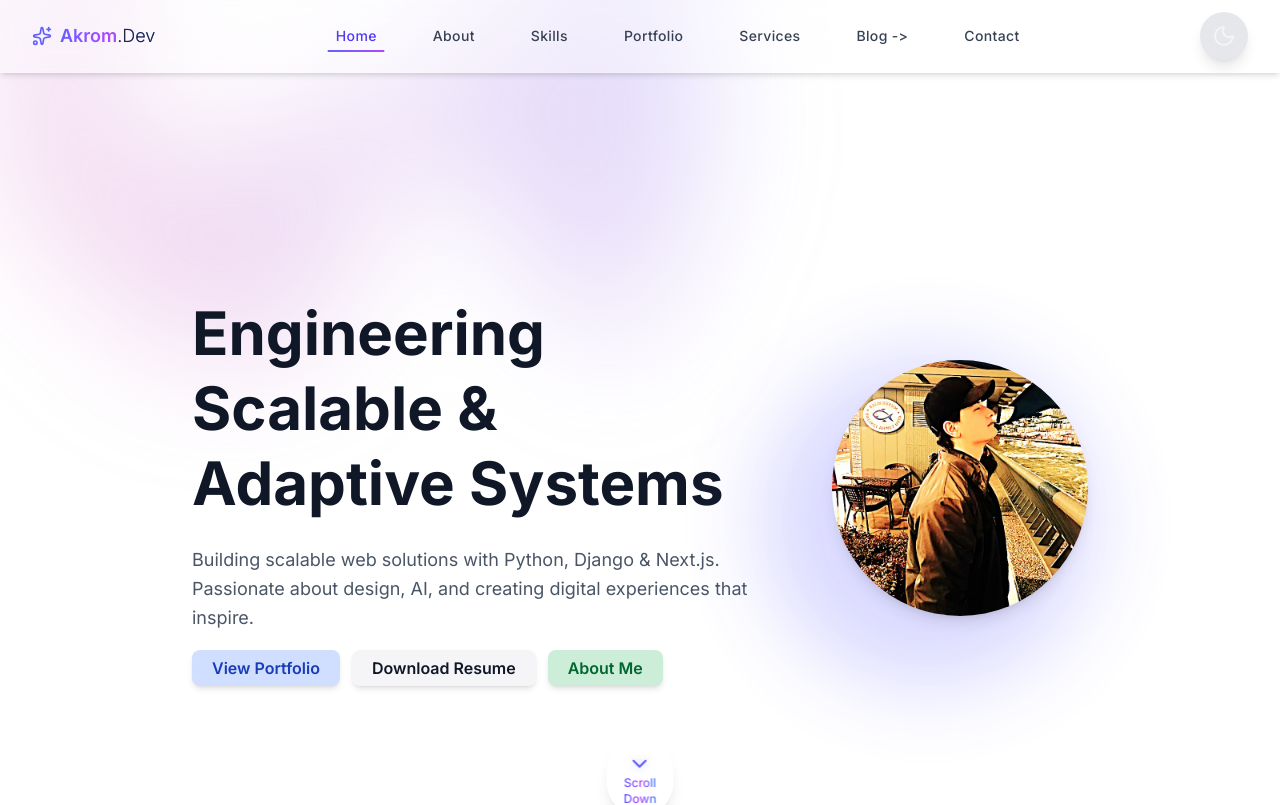
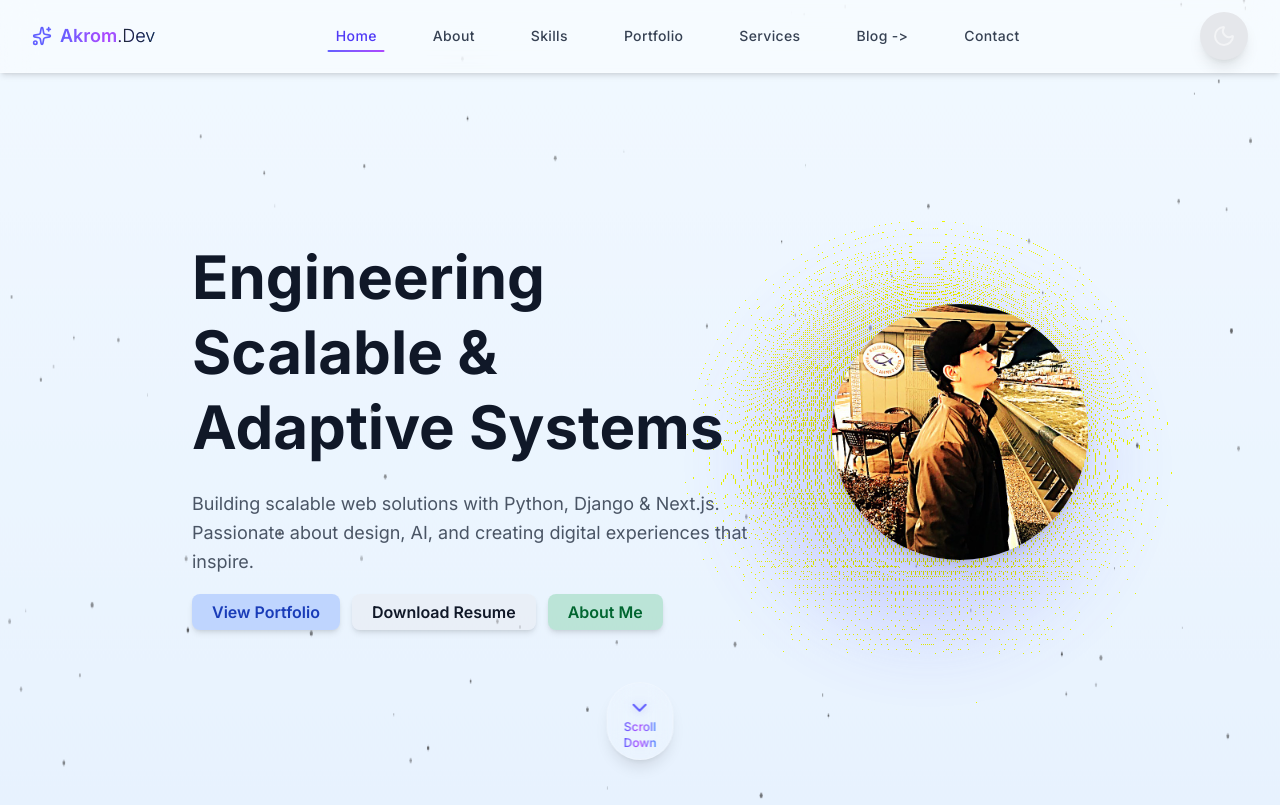
Before and after one commit to RustamovAkrom/NextJS-Portfolio, a Next.js app: page / in a window 1280 px wide. Shown: the top 805 px of the page. Built offline with nearby package versions, Linux system fonts and the light colour scheme.

Commit message:
fix: error in style

```diff
--- a/src/components/BagroundAnimation.tsx
+++ b/src/components/BagroundAnimation.tsx
@@ -1,159 +1,159 @@
+"use client";
+
+import { useEffect, useRef } from "react";
+
+interface BackgroundAnimationProps {
+  children: React.ReactNode;
+  config?: {
+    numStars?: number;
+    speed?: number;
+    darkGradient?: [string, string];
+    lightGradient?: [string, string];
+  };
+}
+
+export default function BackgroundAnimation({ children, config }: BackgroundAnimationProps) {
+  const canvasRef = useRef<HTMLCanvasElement>(null);
+
+  useEffect(() => {
+    const canvas = canvasRef.current;
+    if (!canvas) return;
+    const ctx = canvas.getContext("2d");
+    if (!ctx) return;
+
+    // Настройки (по умолчанию + кастомизация)
+    const {
+      numStars = 120,
+      speed = 0.15,
+      darkGradient = ["#050510", "#0a0a2a"],
+      lightGradient = ["#f5f9ff", "#dbeafe"],
+    } = config || {};
+
+    let stars: {
+      x: number;
+      y: number;
+      vx: number;
+      vy: number;
+      radius: number;
+      alpha: number;
+      flicker: number;
+    }[] = [];
+
+    const resize = () => {
+      canvas.width = window.innerWidth;
+      canvas.height = window.innerHeight;
+      stars = Array.from({ length: numStars }).map(() => ({
+        x: Math.random() * canvas.width,
+        y: Math.random() * canvas.height,
+        vx: (Math.random() - 0.5) * speed,
+        vy: (Math.random() - 0.5) * speed,
+        radius: Math.random() * 1.3 + 0.3,
+        alpha: Math.random() * 0.6 + 0.4,
+        flicker: Math.random() * 0.015 + 0.005,
+      }));
+    };
+
+    resize();
+    window.addEventListener("resize", resize);
+
+    const animate = () => {
+      const isDark = document.documentElement.classList.contains("dark");
+
+      // Градиентный фон
+      const gradient = ctx.createLinearGradient(0, 0, 0, canvas.height);
+      const [g1, g2] = isDark ? darkGradient : lightGradient;
+      gradient.addColorStop(0, g1);
+      gradient.addColorStop(1, g2);
+      ctx.fillStyle = gradient;
+      ctx.fillRect(0, 0, canvas.width, canvas.height);
+
+      // Анимация звёзд
+      stars.forEach((star) => {
+        star.x += star.vx;
+        star.y += star.vy;
+
+        // Отражение от границ
+        if (star.x < 0 || star.x > canvas.width) star.vx *= -1;
+        if (star.y < 0 || star.y > canvas.height) star.vy *= -1;
+
+        // Эффект мерцания
+        star.alpha += star.flicker * (Math.random() > 0.5 ? 1 : -1);
+        star.alpha = Math.min(1, Math.max(0.3, star.alpha));
+
+        ctx.beginPath();
+        ctx.arc(star.x, star.y, star.radius, 0, Math.PI * 2);
+        ctx.fillStyle = isDark
+          ? `rgba(255,255,255,${star.alpha})`
+          : `rgba(0,0,0,${star.alpha * 0.8})`;
+        ctx.fill();
+      });
+
+      // Лёгкий слой для "глубины"
+      ctx.fillStyle = isDark
+        ? "rgba(15,15,35,0.25)"
+        : "rgba(255,255,255,0.18)";
+      ctx.fillRect(0, 0, canvas.width, canvas.height);
+
+      requestAnimationFrame(animate);
+    };
+
+    animate();
+
+    return () => window.removeEventListener("resize", resize);
+  }, [config]);
+
+  return (
+    <div className="relative w-full min-h-screen overflow-hidden">
+      <canvas
+        ref={canvasRef}
+        className="absolute inset-0 -z-10 h-full w-full"
+      />
+      <div className="relative z-10">{children}</div>
+    </div>
+  );
+}
+
+
+// // components/BackgroundAnimation.tsx
 // "use client";
 
-// import { useEffect, useRef } from "react";
+// import { ReactNode } from "react";
 
-// interface BackgroundAnimationProps {
-//   children: React.ReactNode;
-//   config?: {
-//     numStars?: number;
-//     speed?: number;
-//     darkGradient?: [string, string];
-//     lightGradient?: [string, string];
-//   };
-// }
+// export default function BackgroundAnimation({ children }: { children: ReactNode }) {
+//   return (
+//     <div className="">
+//       <div className="relative isolate px-6 pt-14 lg:px-8">
+//         {/* Верхний фон */}
+//         <div
+//           aria-hidden="true"
+//           className="absolute inset-x-0 -top-40 -z-10 transform-gpu overflow-hidden blur-3xl sm:-top-80"
+//         >
+//           <div
+//             style={{
+//               clipPath:
+//                 "polygon(74.1% 44.1%, 100% 61.6%, 97.5% 26.9%, 85.5% 0.1%, 80.7% 2%, 72.5% 32.5%, 60.2% 62.4%, 52.4% 68.1%, 47.5% 58.3%, 45.2% 34.5%, 27.5% 76.7%, 0.1% 64.9%, 17.9% 100%, 27.6% 76.8%, 76.1% 97.7%, 74.1% 44.1%)",
+//             }}
+//             className="relative left-[calc(50%-11rem)] aspect-[1155/678] w-[36rem] -translate-x-1/2 rotate-[30deg] bg-gradient-to-tr from-[#ff80b5] to-[#9089fc] opacity-30 sm:left-[calc(50%-30rem)] sm:w-[72rem]"
+//           />
+//         </div>
 
-// export default function BackgroundAnimation({ children, config }: BackgroundAnimationProps) {
-//   const canvasRef = useRef<HTMLCanvasElement>(null);
+//         {/* Здесь твой контент */}
+//         {children}
 
-//   useEffect(() => {
-//     const canvas = canvasRef.current;
-//     if (!canvas) return;
-//     const ctx = canvas.getContext("2d");
-//     if (!ctx) return;
-
-//     // Настройки (по умолчанию + кастомизация)
-//     const {
-//       numStars = 120,
-//       speed = 0.15,
-//       darkGradient = ["#050510", "#0a0a2a"],
-//       lightGradient = ["#f5f9ff", "#dbeafe"],
-//     } = config || {};
-
-//     let stars: {
-//       x: number;
-//       y: number;
-//       vx: number;
-//       vy: number;
-//       radius: number;
-//       alpha: number;
-//       flicker: number;
-//     }[] = [];
-
-//     const resize = () => {
-//       canvas.width = window.innerWidth;
-//       canvas.height = window.innerHeight;
-//       stars = Array.from({ length: numStars }).map(() => ({
-//         x: Math.random() * canvas.width,
-//         y: Math.random() * canvas.height,
-//         vx: (Math.random() - 0.5) * speed,
-//         vy: (Math.random() - 0.5) * speed,
-//         radius: Math.random() * 1.3 + 0.3,
-//         alpha: Math.random() * 0.6 + 0.4,
-//         flicker: Math.random() * 0.015 + 0.005,
-//       }));
-//     };
-
-//     resize();
-//     window.addEventListener("resize", resize);
-
-//     const animate = () => {
-//       const isDark = document.documentElement.classList.contains("dark");
-
-//       // Градиентный фон
-//       const gradient = ctx.createLinearGradient(0, 0, 0, canvas.height);
-//       const [g1, g2] = isDark ? darkGradient : lightGradient;
-//       gradient.addColorStop(0, g1);
-//       gradient.addColorStop(1, g2);
-//       ctx.fillStyle = gradient;
-//       ctx.fillRect(0, 0, canvas.width, canvas.height);
-
-//       // Анимация звёзд
-//       stars.forEach((star) => {
-//         star.x += star.vx;
-//         star.y += star.vy;
-
-//         // Отражение от границ
-//         if (star.x < 0 || star.x > canvas.width) star.vx *= -1;
-//         if (star.y < 0 || star.y > canvas.height) star.vy *= -1;
-
-//         // Эффект мерцания
-//         star.alpha += star.flicker * (Math.random() > 0.5 ? 1 : -1);
-//         star.alpha = Math.min(1, Math.max(0.3, star.alpha));
-
-//         ctx.beginPath();
-//         ctx.arc(star.x, star.y, star.radius, 0, Math.PI * 2);
-//         ctx.fillStyle = isDark
-//           ? `rgba(255,255,255,${star.alpha})`
-//           : `rgba(0,0,0,${star.alpha * 0.8})`;
-//         ctx.fill();
-//       });
-
-//       // Лёгкий слой для "глубины"
-//       ctx.fillStyle = isDark
-//         ? "rgba(15,15,35,0.25)"
-//         : "rgba(255,255,255,0.18)";
-//       ctx.fillRect(0, 0, canvas.width, canvas.height);
-
-//       requestAnimationFrame(animate);
-//     };
-
-//     animate();
-
-//     return () => window.removeEventListener("resize", resize);
-//   }, [config]);
-
-//   return (
-//     <div className="relative w-full min-h-screen overflow-hidden">
-//       <canvas
-//         ref={canvasRef}
-//         className="absolute inset-0 -z-10 h-full w-full"
-//       />
-//       <div className="relative z-10">{children}</div>
+//         {/* Нижний фон */}
+//         <div
+//           aria-hidden="true"
+//           className="absolute inset-x-0 top-[calc(100%-13rem)] -z-10 transform-gpu overflow-hidden blur-3xl sm:top-[calc(100%-30rem)]"
+//         >
+//           <div
+//             style={{
+//               clipPath:
+//                 "polygon(74.1% 44.1%, 100% 61.6%, 97.5% 26.9%, 85.5% 0.1%, 80.7% 2%, 72.5% 32.5%, 60.2% 62.4%, 52.4% 68.1%, 47.5% 58.3%, 45.2% 34.5%, 27.5% 76.7%, 0.1% 64.9%, 17.9% 100%, 27.6% 76.8%, 76.1% 97.7%, 74.1% 44.1%)",
+//             }}
+//             className="relative left-[calc(50%+3rem)] aspect-[1155/678] w-[36rem] -translate-x-1/2 bg-gradient-to-tr from-[#ff80b5] to-[#9089fc] opacity-30 sm:left-[calc(50%+36rem)] sm:w-[72rem]"
+//           />
+//         </div>
+//       </div>
 //     </div>
 //   );
 // }
-
-
-// components/BackgroundAnimation.tsx
-"use client";
-
-import { ReactNode } from "react";
-
-export default function BackgroundAnimation({ children }: { children: ReactNode }) {
-  return (
-    <div className="">
-      <div className="relative isolate px-6 pt-14 lg:px-8">
-        {/* Верхний фон */}
-        <div
-          aria-hidden="true"
-          className="absolute inset-x-0 -top-40 -z-10 transform-gpu overflow-hidden blur-3xl sm:-top-80"
-        >
-          <div
-            style={{
-              clipPath:
-                "polygon(74.1% 44.1%, 100% 61.6%, 97.5% 26.9%, 85.5% 0.1%, 80.7% 2%, 72.5% 32.5%, 60.2% 62.4%, 52.4% 68.1%, 47.5% 58.3%, 45.2% 34.5%, 27.5% 76.7%, 0.1% 64.9%, 17.9% 100%, 27.6% 76.8%, 76.1% 97.7%, 74.1% 44.1%)",
-            }}
-            className="relative left-[calc(50%-11rem)] aspect-[1155/678] w-[36rem] -translate-x-1/2 rotate-[30deg] bg-gradient-to-tr from-[#ff80b5] to-[#9089fc] opacity-30 sm:left-[calc(50%-30rem)] sm:w-[72rem]"
-          />
-        </div>
-
-        {/* Здесь твой контент */}
-        {children}
-
-        {/* Нижний фон */}
-        <div
-          aria-hidden="true"
-          className="absolute inset-x-0 top-[calc(100%-13rem)] -z-10 transform-gpu overflow-hidden blur-3xl sm:top-[calc(100%-30rem)]"
-        >
-          <div
-            style={{
-              clipPath:
-                "polygon(74.1% 44.1%, 100% 61.6%, 97.5% 26.9%, 85.5% 0.1%, 80.7% 2%, 72.5% 32.5%, 60.2% 62.4%, 52.4% 68.1%, 47.5% 58.3%, 45.2% 34.5%, 27.5% 76.7%, 0.1% 64.9%, 17.9% 100%, 27.6% 76.8%, 76.1% 97.7%, 74.1% 44.1%)",
-            }}
-            className="relative left-[calc(50%+3rem)] aspect-[1155/678] w-[36rem] -translate-x-1/2 bg-gradient-to-tr from-[#ff80b5] to-[#9089fc] opacity-30 sm:left-[calc(50%+36rem)] sm:w-[72rem]"
-          />
-        </div>
-      </div>
-    </div>
-  );
-}
```
